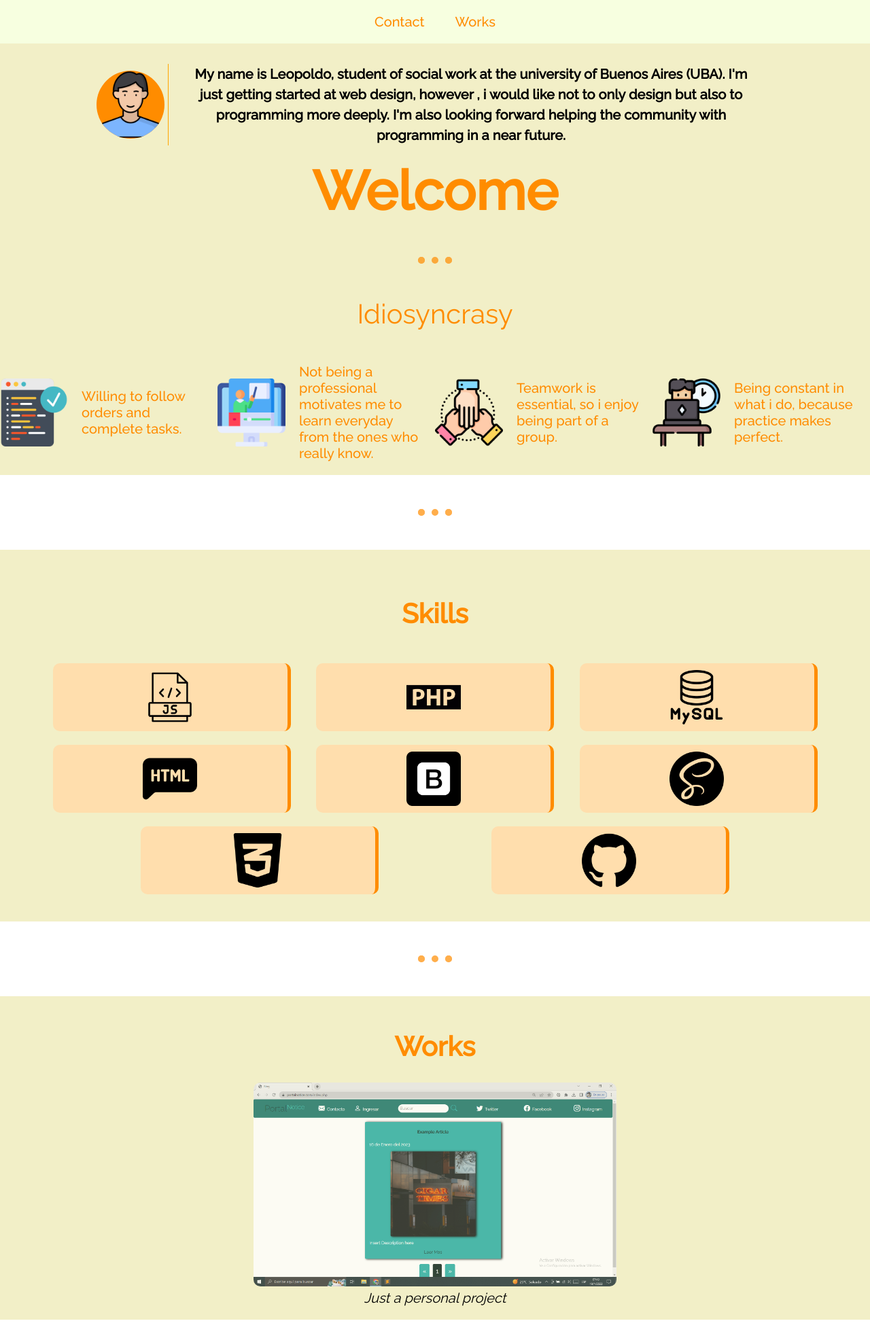
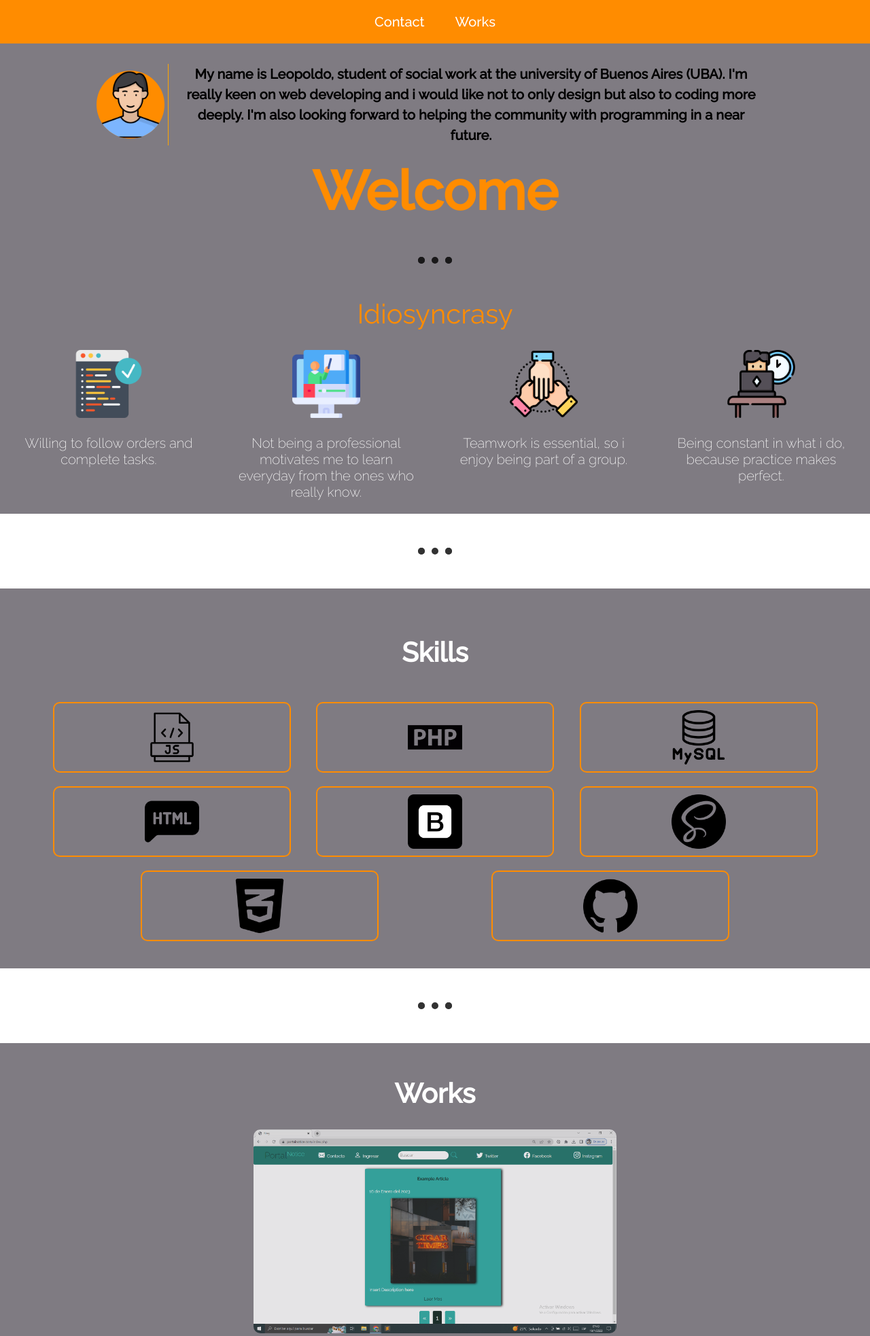
Before and after one commit to leomed/portfolio, a PHP site: page / in a window 1280 px wide. Shown: the top 1966 px of the page at 68% size. Run offline with PHP 8.4, Linux system fonts and the light colour scheme.

Commit message:
last changes

```diff
--- a/index.html
+++ b/index.html
@@ -36,7 +36,7 @@
 
 						<div class="intro">
 
-							<p class="introduction">	My name is Leopoldo, student of social work at the university of Buenos Aires (UBA). I'm just getting started at web design, however , i would like not to only design but also to programming more deeply. I'm also looking forward helping the community with programming in a near future. </p>
+							<p class="introduction">	My name is Leopoldo, student of social work at the university of Buenos Aires (UBA). I'm really keen on web developing and i would like not to only design but also to coding more deeply. I'm also looking forward to helping the community with programming in a near future. </p>
 						</div>
 
 
@@ -139,7 +139,7 @@
 
 	</section>
 
-<hr class="divition">
+	<hr class="divition">
 
 		<section class="works-container" id="trabajos">
 				<h4>Works</h4>
@@ -188,6 +188,7 @@
 		</section>
 </main>
 
+<hr class="divition">
 <footer>
 		<section class="linksfooter">
 			<p>All Rights Reserved</p>
--- a/sass/_footer.scss
+++ b/sass/_footer.scss
@@ -1,9 +1,9 @@
 .linksfooter {
-	background: $secondaryColor;
-	margin-top: 70px;
+	background: $primaryColor;
 	text-align: center;
 	font-family: 'Raleway';
 	color: black;
+	font-weight: 500;
 	justify-content: center;
 	display: flex;
 	align-items: center;
--- a/sass/_header.scss
+++ b/sass/_header.scss
@@ -28,13 +28,14 @@ h1,h2,h3,h4,h5,h6{
 
 
 .divition {
-	border: 10px solid $primaryColor;
+	border: 10px solid black;
 	border-style: dotted;
 	border-bottom: none;
 	width: 50px;
+
 	display: flex;
 	margin: 50px auto;
-	opacity: 0.7;
+	opacity: 0.8;
 	text-align: center;
 
 }
@@ -65,7 +66,7 @@ h1,h2,h3,h4,h5,h6{
 .links-container {
 	width: 100%;
 	text-align: center;
-	background: $secondaryColor;
+	background: $primaryColor;
 
 }
 
@@ -75,11 +76,10 @@ h1,h2,h3,h4,h5,h6{
 	display: inline-flex;
 	align-items: center;
 	text-align: center;
-
 	font-size: 1em;
 	padding: 20px;
 	font-weight: 	500;
-	color: $primaryColor;
+	color: $headingColor;
 
 	}
 .contact-link:hover {
@@ -111,7 +111,7 @@ h1,h2,h3,h4,h5,h6{
 .male {
 	width: 100px;
 	height: 100px;
-	background: darkorange;
+	background: $primaryColor;
 	text-align: center;
 
 	float: left;
@@ -189,20 +189,21 @@ h1,h2,h3,h4,h5,h6{
 	display: flex;
 	justify-content: space-evenly;
 
+
 }
 
 .ideas-img{
 	font-family: 'Raleway';
 	width: 100%;
-	display: flex;
-	justify-content: center;
-	align-items: center;
+	text-align: center;
+
 }
 
 .ideas-img p {
-	font-weight: 700;
-	color: $primaryColor;
-	font-weight: 500;
+	font-weight: 300;
+	font-family: 'Raleway';
+	color: $headingColor;
+
 	padding: 20px;
 }
 
--- a/sass/_main.scss
+++ b/sass/_main.scss
@@ -16,14 +16,15 @@ h2 {
 	width: 100%;
 	font-size: 40px;
 	font-weight: 600;
-	color: $primaryColor;
+	color: $headingColor;
 	margin: 30px auto;
 }
 
 .javascript-content {
-	background: 	navajowhite;
+
+
 	border-radius: 	10px;
-	border-right: 5px solid darkorange;
+	border: 2px solid $primaryColor;
 	width: 350px;
 	cursor: pointer;
 	display: 	flex;
@@ -44,7 +45,7 @@ h2 {
 
 
 h4,h5	{
-	color: $primaryColor;
+	color: $headingColor;
 
 	text-align: 	center;
 	font-size: 40px;
@@ -90,7 +91,8 @@ h4,h5	{
 
 .workone-container p {
 	font-family: 	'Raleway';
-	font-weight: 	400;
+	font-weight: 	500;
+	color : black;
 	text-align: center;
 	font-style: italic	;
 
--- a/sass/_mediaquerys.scss
+++ b/sass/_mediaquerys.scss
@@ -27,7 +27,7 @@
 		width: 100%;
 	}
 	.form {
-		width: 80%;
+		width: 100%;
 	}
 	.tittle-img {
 		width: auto;
--- a/sass/style.scss
+++ b/sass/style.scss
@@ -1,9 +1,10 @@
 
 
 
-$primaryColor : darkorange;
+$primaryColor : #FF8C00;
 $secondaryColor : #F7FFE0;
-$thirdColor: #F2EFC7;
+$thirdColor: #7F7B82;
+$headingColor: white;
 
 @import 'header';
 @import 'main';
```
Also changed, not shown: other parts of sass/_main.scss (+21 -7 lines), css/style.css, images/building.png (deleted), images/city.jpg (deleted), images/guitar.png (deleted).
